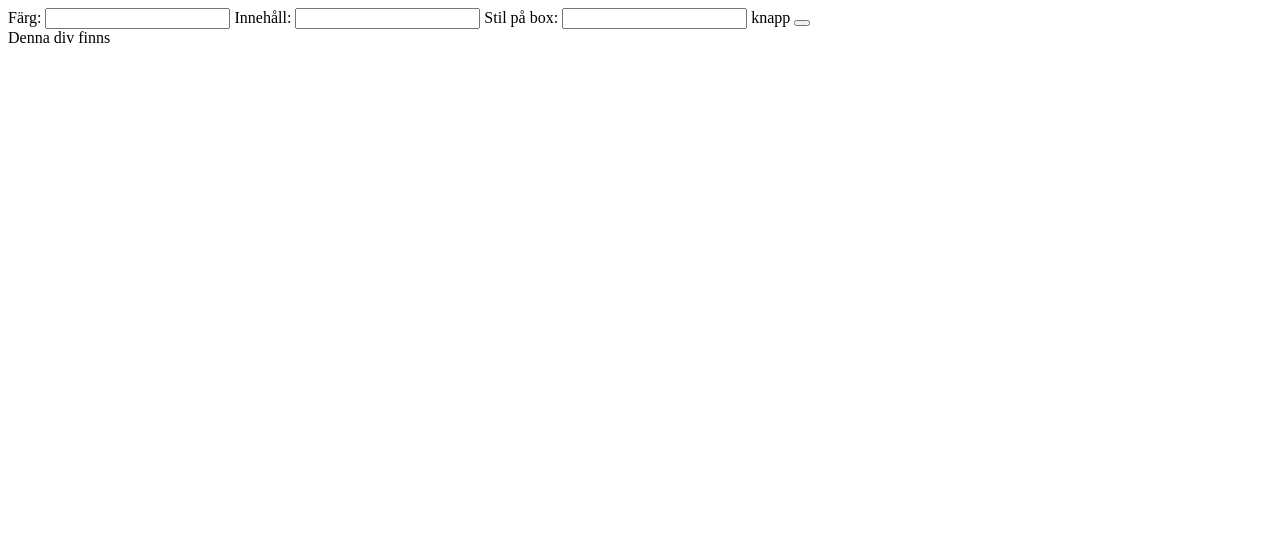
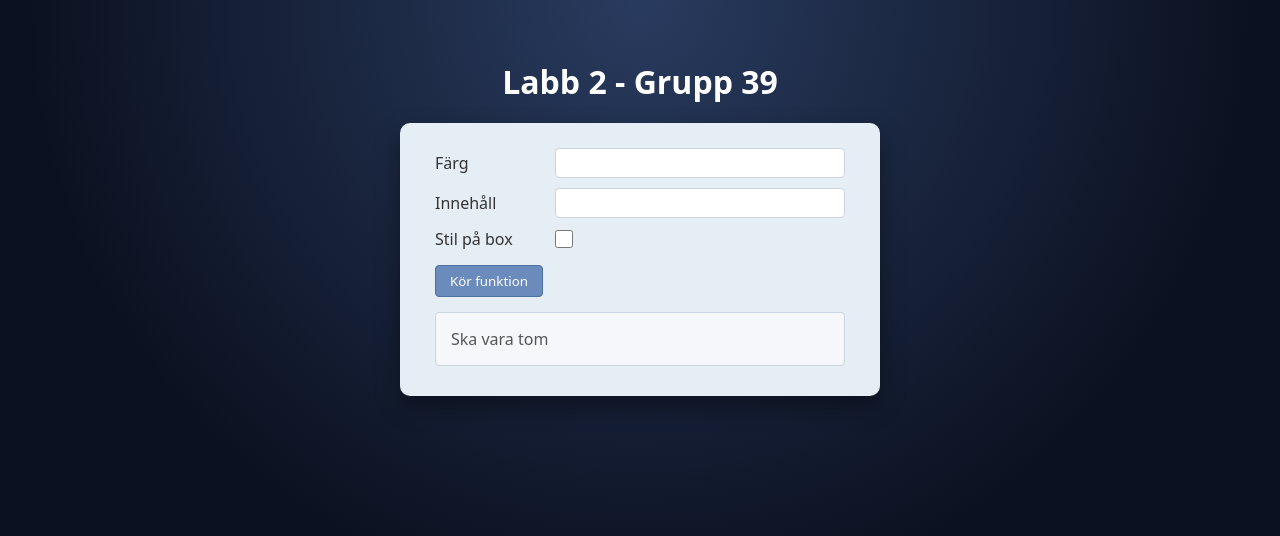
Before and after one commit to TheNextGen76/gik339-labb2-39, a plain HTML site: page index.html in a window 1280 px wide. Drawn offline with Linux system fonts and the light colour scheme.

Commit message:
Kladd 1 av en klar uppgift
Detta är våran första kladd av våran uppgift

```diff
--- a/index.html
+++ b/index.html
@@ -1,37 +1,61 @@
 <!DOCTYPE html>
-<html lang="en">
+<html lang="sv">
 <head>
     <meta charset="UTF-8">
-    <meta name="viewport" content="width=device-width, initial-scale=1.0">
-    <title>Labb 2 Grupp 39</title>
+    <title>Labb 2 - Grupp 39</title>
     <link rel="stylesheet" href="style.css">
 </head>
 <body>
-    <title>Labb 2 Grupp 39</title>
-    <label for="color">Färg:</label>
+
+    <div class="page">
+        <h1>Labb 2 - Grupp 39</h1>
+
+        <div class="card">
+            <form class="form">
+
+
+                <div class="form-row">
+                    <label for="color">Färg</label>
                     <input
                         type="text"
                         name="color"
                         id="color"
-    class="textfield"
-    >
-    <label for="content">Innehåll:</label>
+                        class="textfield">
+                </div>
+
+
+                <div class="form-row">
+                    <label for="content">Innehåll</label>
                     <input
                         type="text"
                         name="content"
                         id="content"
-    class="textfield"
-    >
-    <label for="divStyle">Stil på box:</label>
+                        class="textfield">
+                </div>
+
+
+                <div class="form-row">
+                    <label for="divStyle">Stil på box</label>
                     <input
-    type="text"
+                        type="checkbox"
                         name="divStyle"
                         id="divStyle"
-    class="checkbox"
-    >
-    <label for="button">knapp</label>
-    <button id="button">
+                        class="checkbox">
+                </div>
+
+
+                <button type="button" id="myButton" class="btn-remove">
+                    Kör funktion
                 </button>
-    <div id="divID">Denna div finns</div>
+
+            </form>
+
+
+            <div id="resultBox" class="box-output">
+                Ska vara tom
+            </div>
+        </div>
+    </div>
+    <script src="script.js"></script>
 </body>
 </html>
--- a/script.js
+++ b/script.js
@@ -0,0 +1,65 @@
+// 1. Checkboxen
+// Använder: document.getElementById()
+const checkbox = document.getElementById("divStyle");
+
+
+// 2. Alla textfält (<input type="text">)
+// Använder: document.getElementsByClassName()
+const textfields = document.getElementsByClassName("textfield");
+
+
+// 3. Knappen
+// Använder: document.querySelector()
+const button = document.querySelector("#myButton");
+
+
+// 4. Div-elementet
+// Använder: document.querySelectorAll() för att visa variation
+// (men vi tar första elementet i NodeList)
+const resultBox = document.querySelectorAll("#resultBox")[0];
+
+
+// Testa i konsolen att allting laddats korrekt
+console.log(checkbox);
+console.log(textfields);
+console.log(button);
+console.log(resultBox);
+
+// Funktionsdeklaration
+function handleInput(e) {
+
+    // 1. Skriv ut vilket element som skickade eventet
+    console.log("Avsändare (target):", e.target);
+
+    // 2. Hämta name-attributet
+    const inputName = e.target.name;
+    console.log("Name-attribut:", inputName);
+
+    // 3. Om det är inputfältet med name="content"
+    if (inputName === "content") {
+
+        // Skriv ut värdet i div-elementet
+        resultBox.innerHTML = e.target.value;
+    }
+}
+// === Checkboxens eventlyssnare ===
+checkbox.addEventListener("change", function () {
+
+    // Hämta färgen från textfälten (samlingen)
+    // textfields[0] är "color" eftersom båda textfälten har class="textfield"
+    const colorValue = textfields[0].value;
+
+    // Sätt bakgrundsfärgen på div-elementet
+    resultBox.style.backgroundColor = colorValue;
+});
+// === Eventlyssnare till textfälten ===
+for (let i = 0; i < textfields.length; i++) {
+    textfields[i].addEventListener("input", handleInput);
+}
+// === Knappens eventlyssnare ===
+button.addEventListener("click", function () {
+
+    // Ta bort div-elementet från DOM
+    resultBox.remove();
+
+});
--- a/style.css
+++ b/style.css
@@ -0,0 +1,85 @@
+* {
+    box-sizing: border-box;
+    margin: 0;
+    padding: 0;
+    font-family: system-ui, -apple-system, BlinkMacSystemFont, "Segoe UI", sans-serif;
+}
+
+body {
+    min-height: 100vh;
+    background: radial-gradient(circle at top, #293b5f 0, #0b1120 60%);
+    display: flex;
+    justify-content: center;
+    align-items: flex-start;
+}
+
+.page {
+    margin-top: 60px;
+    text-align: center;
+    color: #ffffff;
+}
+
+.page h1 {
+    margin-bottom: 20px;
+}
+
+.card {
+    background: #e5edf5;
+    padding: 25px 35px 30px;
+    border-radius: 10px;
+    box-shadow: 0 10px 25px rgba(0, 0, 0, 0.4);
+    min-width: 480px;
+    text-align: left;
+}
+
+.form {
+    margin-bottom: 15px;
+}
+
+.form-row {
+    display: flex;
+    align-items: center;
+    margin-bottom: 10px;
+}
+
+.form-row label {
+    flex: 0 0 110px;
+    margin-right: 10px;
+    color: #333;
+}
+
+.textfield {
+    flex: 1;
+    padding: 5px 8px;
+    border: 1px solid #cbd5e1;
+    border-radius: 4px;
+}
+
+.checkbox {
+    width: 18px;
+    height: 18px;
+}
+
+.btn-remove {
+    margin-top: 5px;
+    padding: 6px 14px;
+    border-radius: 4px;
+    border: 1px solid #4e729f;
+    background: #6b8bbd;
+    color: #fff;
+    cursor: pointer;
+}
+
+.btn-remove:hover {
+    background: #5a79a6;
+}
+
+.box-output {
+    margin-top: 15px;
+    padding: 15px;
+    border-radius: 4px;
+    border: 1px solid #cbd5e1;
+    background: #f5f7fb;
+    color: #555;
+    min-height: 40px;
+}
```
Lines whose indentation alone changed are shown as unchanged.
